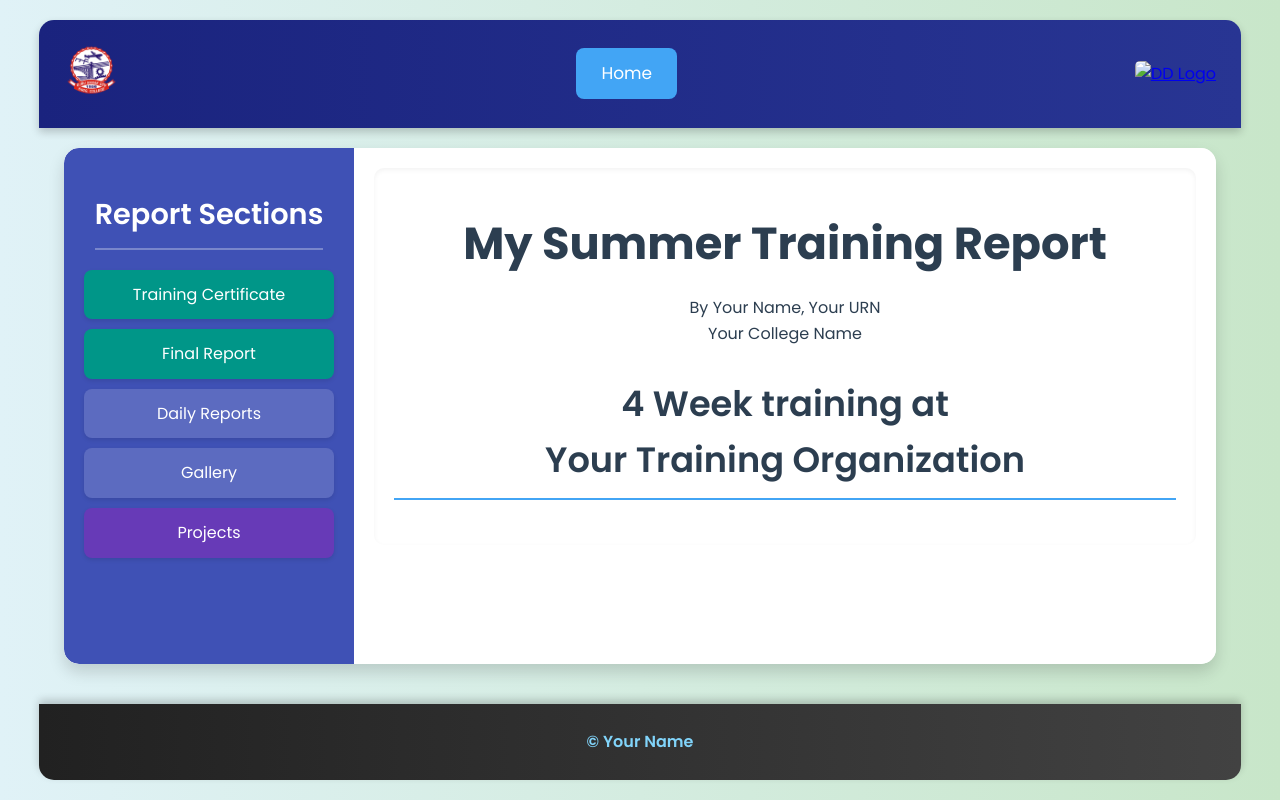
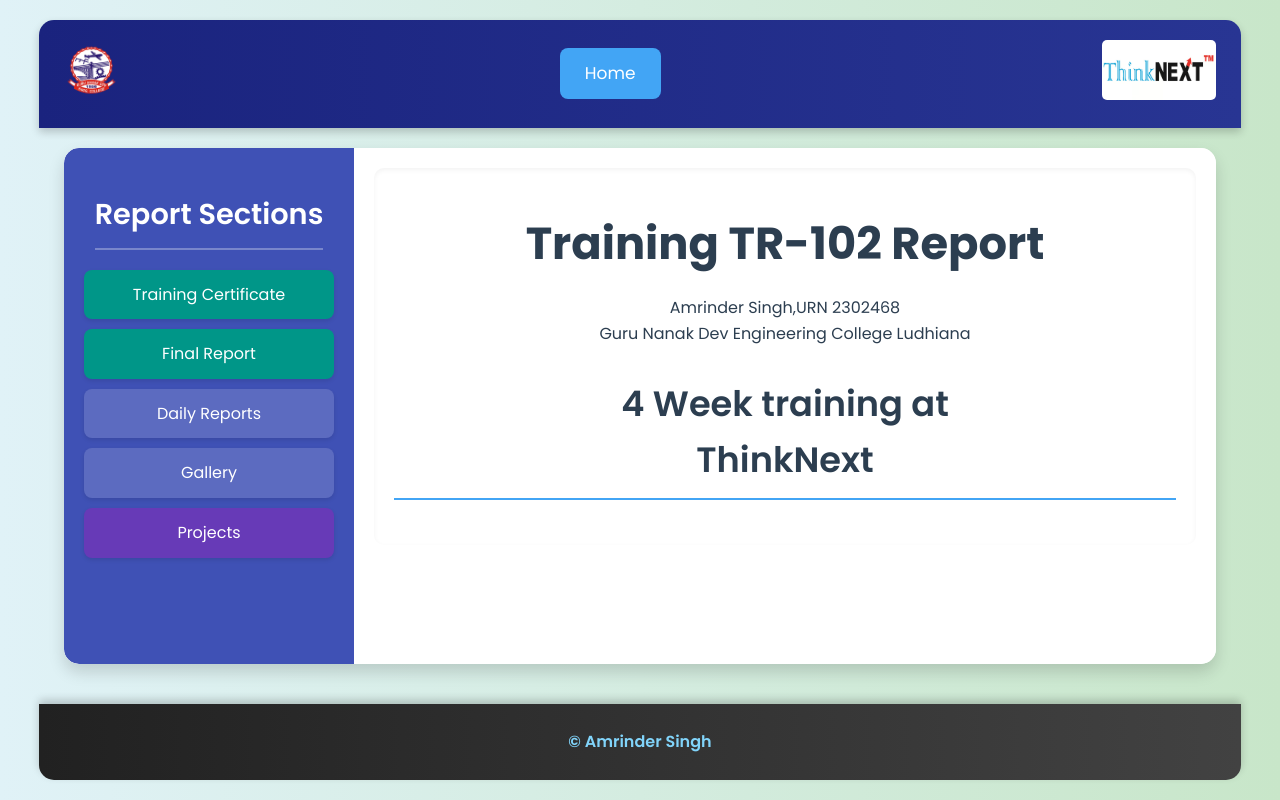
Before and after one commit to TheMaverikk65/Training_102_report, a plain HTML site: page index.html in a window 1280 px wide. Drawn offline with Linux system fonts and the light colour scheme.

Commit message:
Update index.html

```diff
--- a/index.html
+++ b/index.html
@@ -381,9 +381,9 @@
 </head>
 <body>
     <header>
-        <a href="https://www.gndec.ac.in/"><img src="gndecLogo.png" alt="GNDEC Logo"></a>
+        <a href="https://www.gndec.ac.in/"><img src="gndecLogo.png" alt="gndec Logo"></a>
         <a href="#" class="home-button" onclick="showSection('home')">Home</a>
-        <a href="https://prasarbharati.gov.in/doordarshan/"><img src="ddlogo.png" alt="DD Logo"></a>
+        <a href="https://www.thinknexttraining.com/"><img src="thinknextlogo.avif" alt="TN Logo"></a>
     </header>
 
     <div class="main-wrapper">
@@ -401,9 +401,9 @@
 
         <div class="content-area">
             <section id="home" class="section active">
-                <h1>My Summer Training Report</h1>
-                <p>By Your Name, Your URN <br> Your College Name</p>
-                <h2>4 Week training at <br> Your Training Organization</h2>
+                <h1>Training TR-102 Report</h1>
+                <p>Amrinder Singh,URN 2302468<br>Guru Nanak Dev Engineering College Ludhiana</p>
+                <h2>4 Week training at <br>ThinkNext</h2>
             </section>
             <section id="certificate" class="section">
                 <h1>Certificate</h1>
@@ -505,7 +505,7 @@
     </div>
 
     <footer>
-       <a href="YOUR_LINKEDIN_PROFILE_URL"> &copy; Your Name</a>
+       <a href="YOUR_LINKEDIN_PROFILE_URL"> &copy; Amrinder Singh</a>
     </footer>
     <script>
         // Function to show a specific section
```
